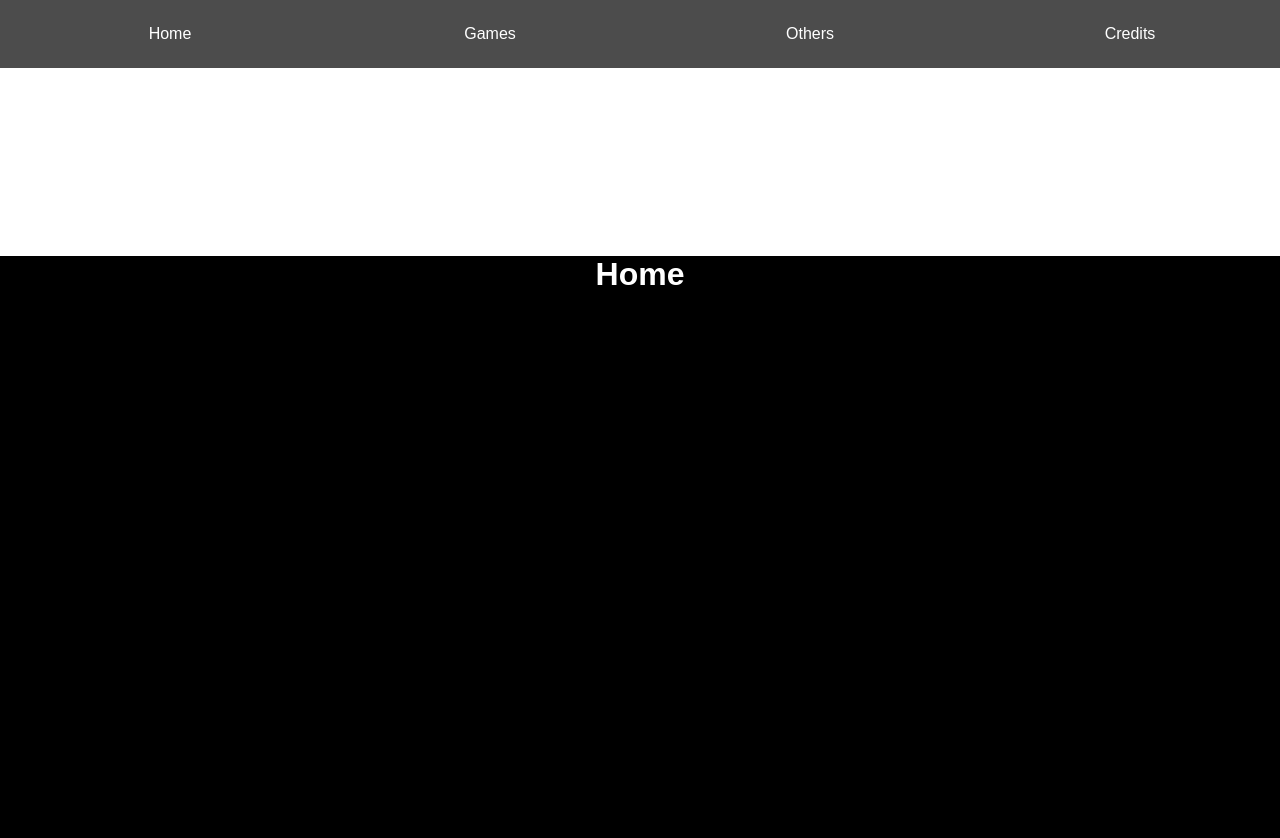
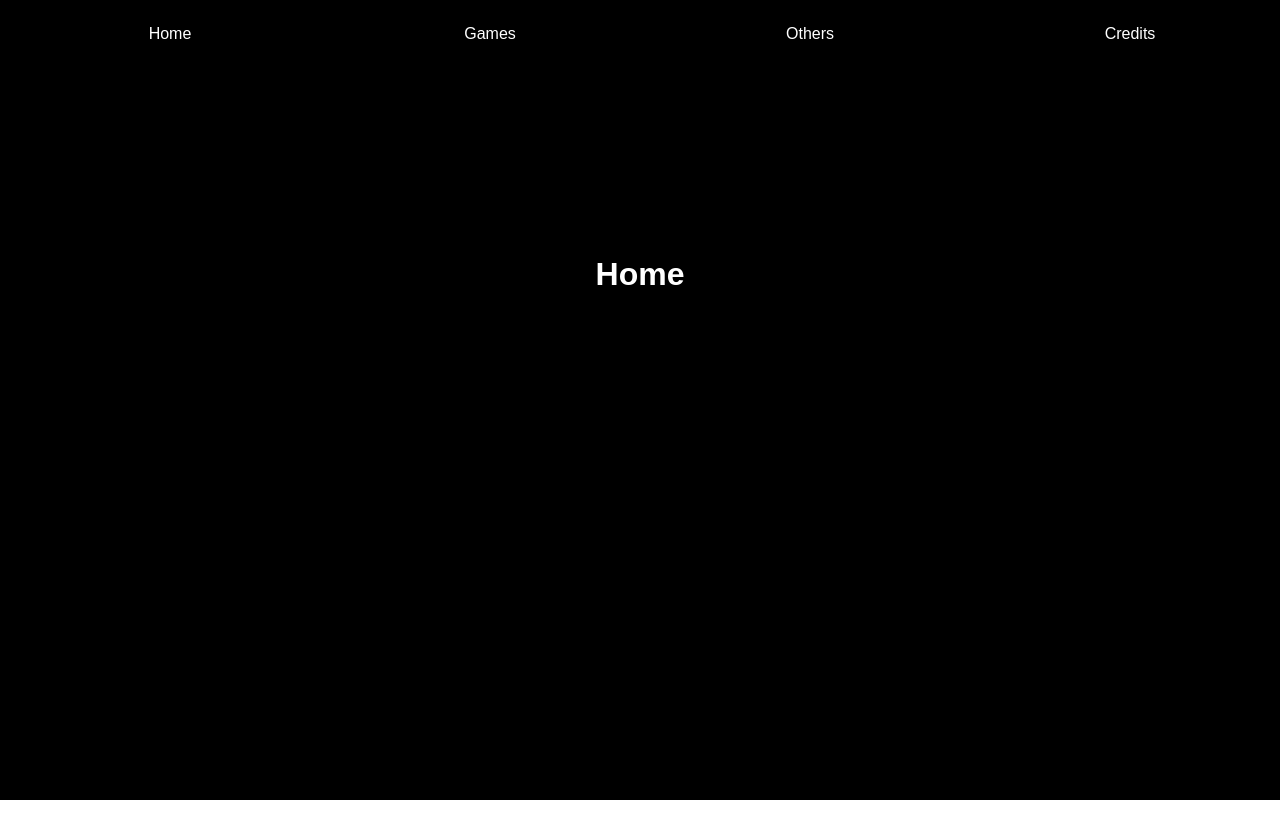
Before and after one commit to CodeNinjazs/notpublic, a plain HTML site: page index.html in a window 1280 px wide. After the commit the page ends 800 px from the top, so only its background shows below. Drawn offline with Linux system fonts and the light colour scheme.

Commit message:
Update styles.css

```diff
--- a/styles.css
+++ b/styles.css
@@ -31,7 +31,11 @@ body {
     display: none;
     height: 100vh;
     background: black;
-    position: relative;
+    position: absolute;
+    top: 0;
+    left: 0;
+    width: 100%;
+    z-index: 1;
 }
 
 .page.active {
```
